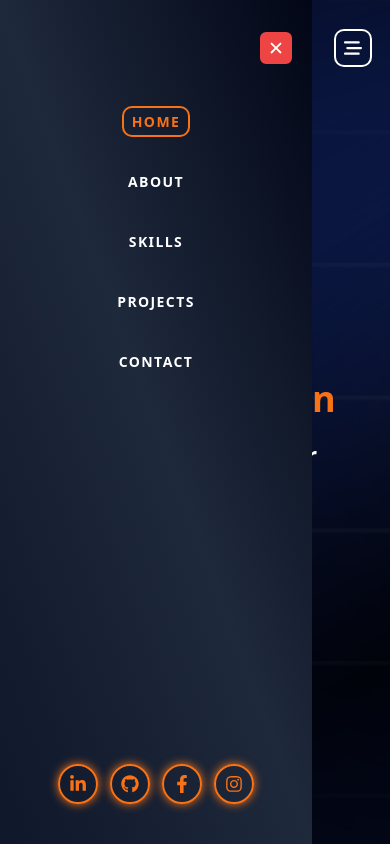
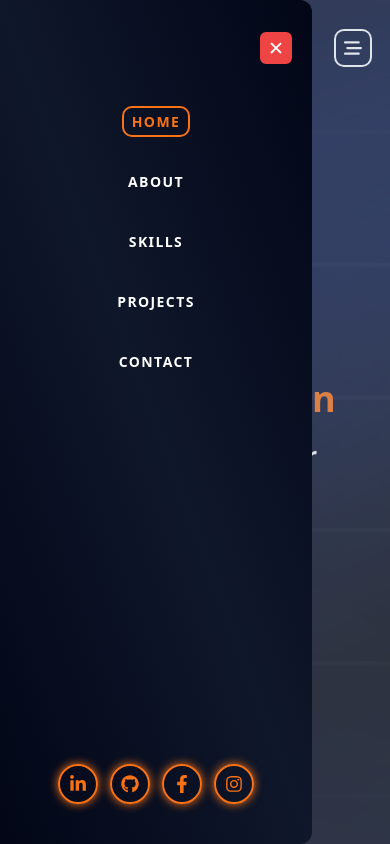
Before and after one commit to Hammad-Khan-025/hk-portfolio, a React (Vite) app: page / in a window 390 px wide. Both pictures are taken after a click on the button 353 px from the left and 48 px from the top of the page. Built offline with nearby package versions, Linux system fonts and the light colour scheme.

Commit message:
updating sidebar

```diff
--- a/src/Components/Navbar.jsx
+++ b/src/Components/Navbar.jsx
@@ -56,6 +56,8 @@ const Navbar = () => {
           </ul>
         </div>
       </nav>
+
+      {isSidebarOpen && <div className='fixed top-0 w-full min-h-screen bg-slate-400 bg-opacity-30' onClick={toggleSidebar}></div>}
       <Sidebar isOpen={isSidebarOpen} onClose={toggleSidebar} />
     </>
   );
--- a/src/Components/Sidebar.jsx
+++ b/src/Components/Sidebar.jsx
@@ -4,7 +4,6 @@ import { IoCloseSharp } from "react-icons/io5";
 import { FaFacebookF, FaLinkedinIn, FaGithub, FaInstagram } from "react-icons/fa";
 
 const Sidebar = ({ isOpen, onClose }) => {
-  const sidebarRef = useRef(null);
 
   const getLinkClass = ({ isActive }) =>
     `list-items ${isActive ? 'text-rootColor ring-2 ring-rootColor' : ''}`;
@@ -13,29 +12,9 @@ const Sidebar = ({ isOpen, onClose }) => {
     onClose(); // Trigger the sidebar closing animation
   };
 
-  // Close sidebar when clicking outside
-  useEffect(() => {
-    const handleClickOutside = (event) => {
-      if (sidebarRef.current && !sidebarRef.current.contains(event.target)) {
-        onClose();
-      }
-    };
-
-    if (isOpen) {
-      document.addEventListener("mousedown", handleClickOutside);
-    } else {
-      document.removeEventListener("mousedown", handleClickOutside);
-    }
-
-    return () => {
-      document.removeEventListener("mousedown", handleClickOutside);
-    };
-  }, [isOpen, onClose]);
-
   return (
     <aside
-      ref={sidebarRef}
-      className={`bg-gradient-to-tr from-slate-900 via-slate-800 to-slate-950 min-h-screen sm:hidden text-white w-[80%] fixed top-0 left-0 transform transition-transform duration-300 z-50 ${isOpen ? 'translate-x-0' : '-translate-x-full'}`}
+      className={`bg-gradient-to-tr from-slate-950 via-slate-900 to-slate-950 min-h-screen sm:hidden text-white w-[80%] fixed top-0 left-0 transform transition-transform duration-300 z-50 rounded-r-xl  ${isOpen ? 'translate-x-0 ' : '-translate-x-full'}`}
     >
       {/* Sidebar content */}
       <ul className="flex flex-col items-center gap-10 tracking-widest font-semibold uppercase pt-28 text-sm">
```
